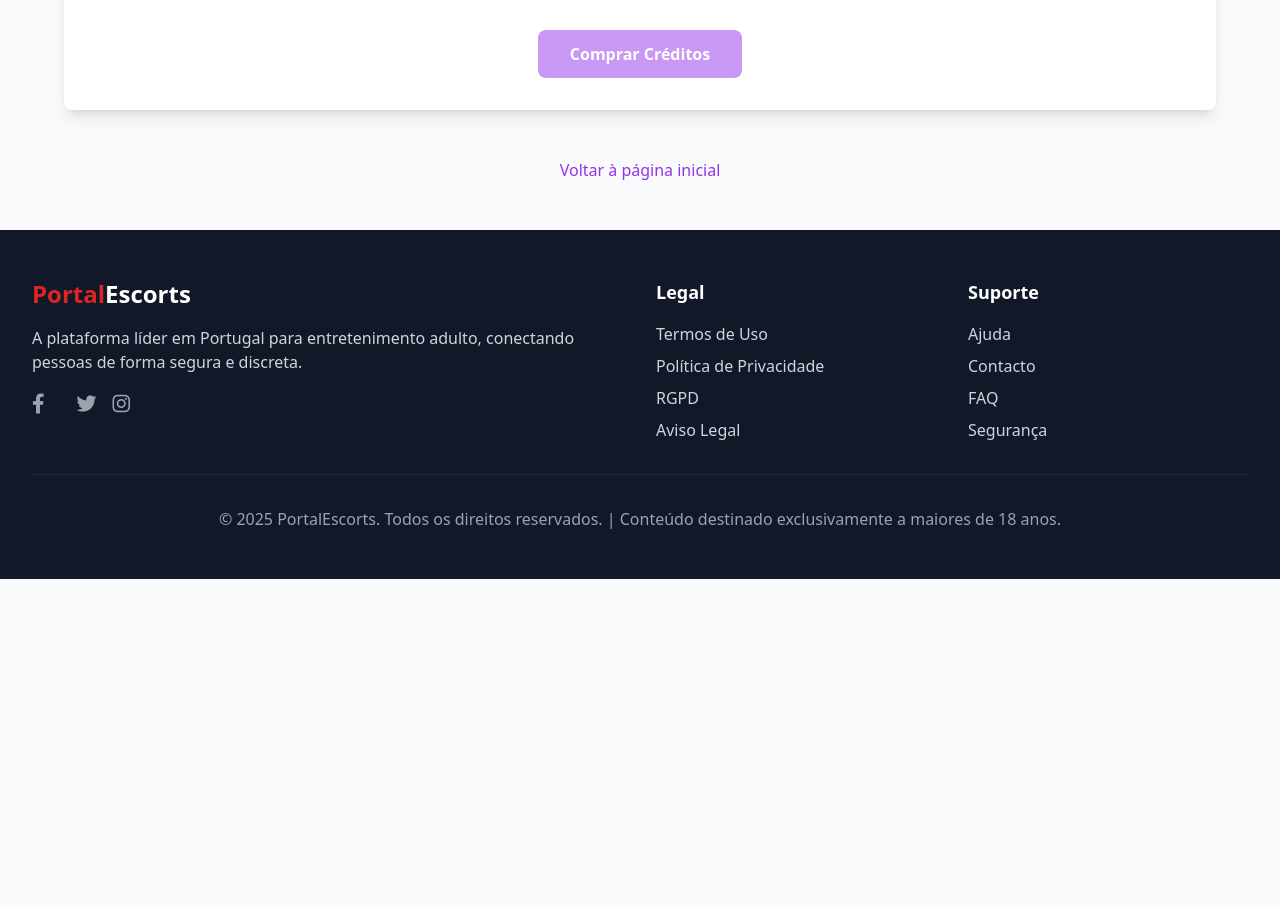
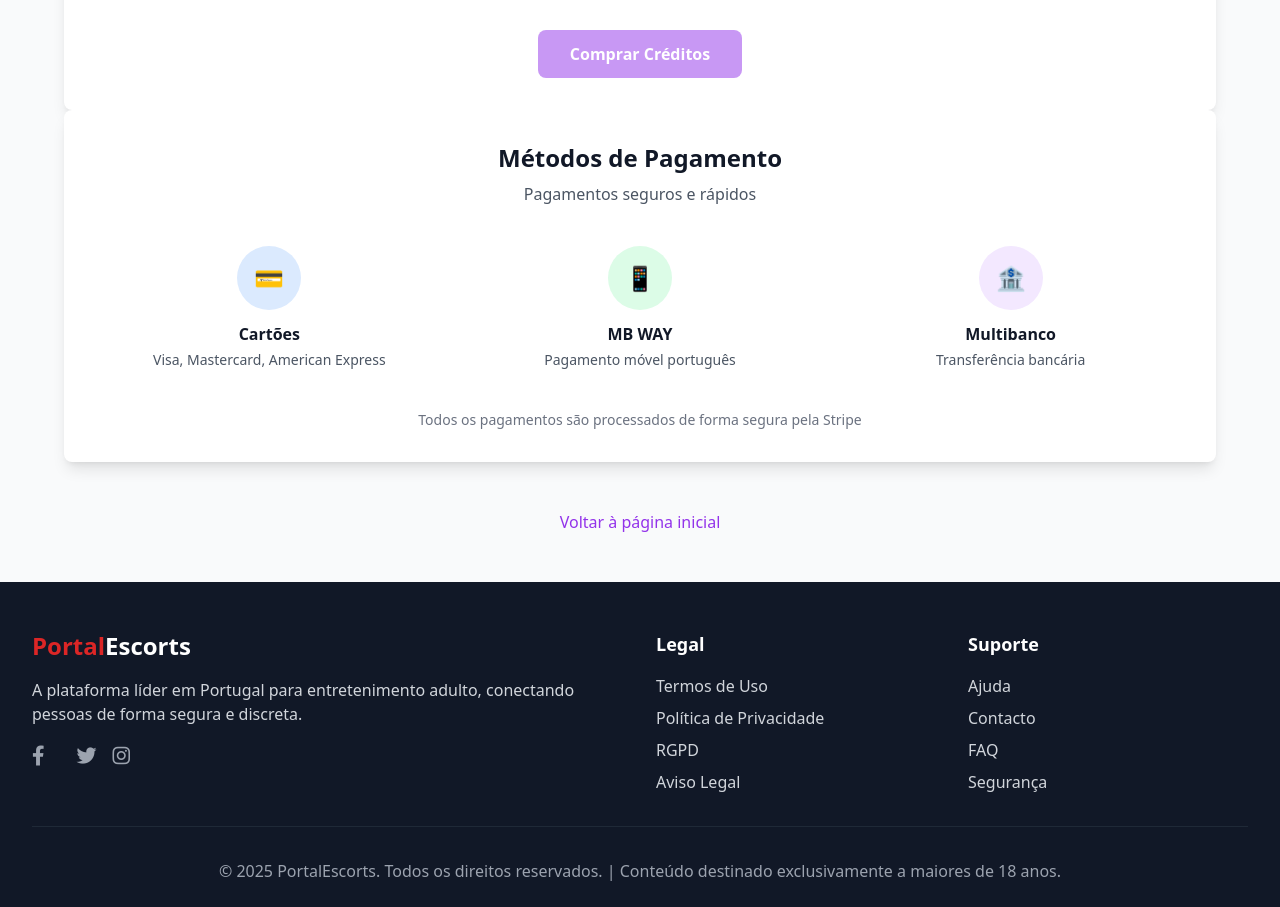
Before and after one commit to jorca1989/escort-website, a Next.js app: page /precos in a window 1280 px wide. Shown: the part 2484-3391 px from the top of the page. Before the commit the page ends 3063 px from the top, so only its background shows below. Built offline with nearby package versions, Linux system fonts and the light colour scheme.

Commit message:
Add support for Stripe, MB WAY, and Multibanco payment methods with Portuguese localization

```diff
--- a/src/app/api/checkout/credits/route.ts
+++ b/src/app/api/checkout/credits/route.ts
@@ -25,7 +25,7 @@ export async function POST(req: Request) {
     }
 
     const session = await stripe.checkout.sessions.create({
-      payment_method_types: ['card'],
+      payment_method_types: ['card', 'ideal', 'sofort'], // Multiple payment options
       mode: 'payment',
       customer_email: email,
       line_items: [
@@ -40,6 +40,14 @@ export async function POST(req: Request) {
         package: creditPackage,
         type: 'credits_purchase',
       },
+      // Billing address collection
+      billing_address_collection: 'required',
+      // Automatic tax calculation
+      automatic_tax: {
+        enabled: true,
+      },
+      // Customer creation for better tracking
+      customer_creation: 'always',
     });
 
     return NextResponse.json({ url: session.url });
--- a/src/app/api/checkout/pro/route.ts
+++ b/src/app/api/checkout/pro/route.ts
@@ -25,7 +25,7 @@ export async function POST(req: Request) {
     }
 
     const session = await stripe.checkout.sessions.create({
-      payment_method_types: ['card'],
+      payment_method_types: ['card', 'ideal', 'sofort'], // Stripe, iDEAL (Netherlands), SOFORT (Germany/Austria)
       mode: 'subscription',
       customer_email: email,
       line_items: [
@@ -40,6 +40,14 @@ export async function POST(req: Request) {
         plan,
         type: 'pro_subscription',
       },
+      // Billing address collection for Portuguese users
+      billing_address_collection: 'required',
+      // Automatic tax calculation for Portugal
+      automatic_tax: {
+        enabled: true,
+      },
+      // Customer creation for better tracking
+      customer_creation: 'always',
     });
 
     return NextResponse.json({ url: session.url });
--- a/src/app/api/checkout/turbo/route.ts
+++ b/src/app/api/checkout/turbo/route.ts
@@ -28,7 +28,7 @@ export async function POST(req: Request) {
     }
 
     const session = await stripe.checkout.sessions.create({
-      payment_method_types: ['card'],
+      payment_method_types: ['card', 'ideal', 'sofort'], // Multiple payment options
       mode: 'payment',
       customer_email: email,
       line_items: [
@@ -43,6 +43,14 @@ export async function POST(req: Request) {
         type,
         turbo_type: type.startsWith('super') ? 'super_turbo' : 'turbo',
       },
+      // Billing address collection
+      billing_address_collection: 'required',
+      // Automatic tax calculation
+      automatic_tax: {
+        enabled: true,
+      },
+      // Customer creation for better tracking
+      customer_creation: 'always',
     });
 
     return NextResponse.json({ url: session.url });
--- a/src/app/precos/page.tsx
+++ b/src/app/precos/page.tsx
@@ -447,6 +447,46 @@ export default function PricingPage() {
           </div>
         </div>
 
+        {/* Payment Methods */}
+        <div className="bg-white rounded-lg shadow-lg p-8 mb-8">
+          <div className="text-center mb-6">
+            <h2 className="text-2xl font-bold text-gray-900 mb-2">Métodos de Pagamento</h2>
+            <p className="text-gray-600">Pagamentos seguros e rápidos</p>
+          </div>
+
+          <div className="grid grid-cols-1 md:grid-cols-3 gap-6">
+            <div className="text-center p-4">
+              <div className="w-16 h-16 bg-blue-100 rounded-full flex items-center justify-center mx-auto mb-3">
+                <span className="text-blue-600 text-2xl">💳</span>
+              </div>
+              <h3 className="font-semibold text-gray-900 mb-1">Cartões</h3>
+              <p className="text-sm text-gray-600">Visa, Mastercard, American Express</p>
+            </div>
+
+            <div className="text-center p-4">
+              <div className="w-16 h-16 bg-green-100 rounded-full flex items-center justify-center mx-auto mb-3">
+                <span className="text-green-600 text-2xl">📱</span>
+              </div>
+              <h3 className="font-semibold text-gray-900 mb-1">MB WAY</h3>
+              <p className="text-sm text-gray-600">Pagamento móvel português</p>
+            </div>
+
+            <div className="text-center p-4">
+              <div className="w-16 h-16 bg-purple-100 rounded-full flex items-center justify-center mx-auto mb-3">
+                <span className="text-purple-600 text-2xl">🏦</span>
+              </div>
+              <h3 className="font-semibold text-gray-900 mb-1">Multibanco</h3>
+              <p className="text-sm text-gray-600">Transferência bancária</p>
+            </div>
+          </div>
+
+          <div className="mt-6 text-center">
+            <p className="text-sm text-gray-500">
+              Todos os pagamentos são processados de forma segura pela Stripe
+            </p>
+          </div>
+        </div>
+
         <div className="mt-12 text-center">
           <Link href="/" className="text-purple-600 hover:underline">Voltar à página inicial</Link>
         </div>
```
